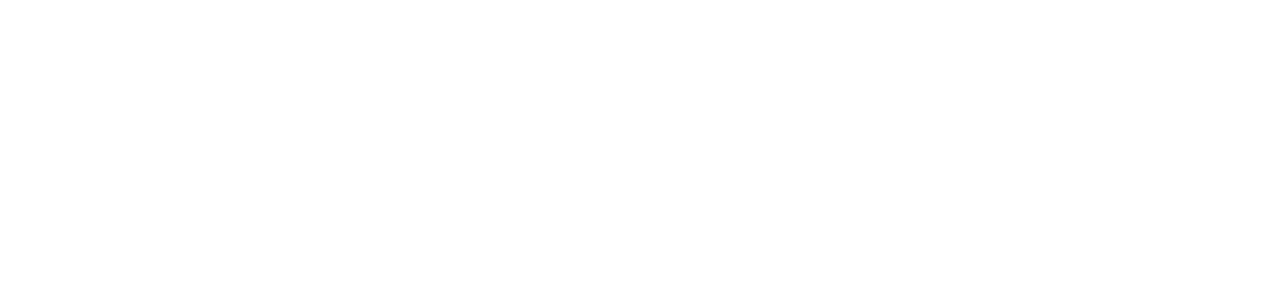
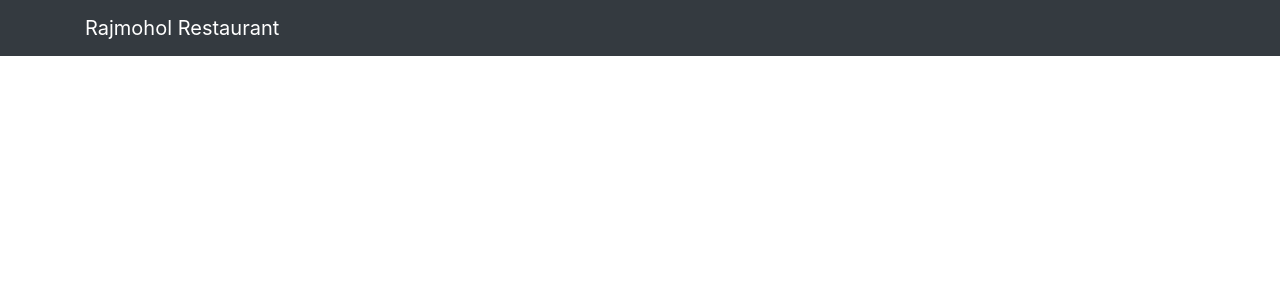
Before and after one commit to codersujon/Rajmohol, a React (Create React App) app: page / in a window 1280 px wide. Shown: the top 300 px of the page. Built offline with nearby package versions, Linux system fonts and the light colour scheme.

Commit message:
Navigation Create

```diff
--- a/src/Components/Header/Header.jsx
+++ b/src/Components/Header/Header.jsx
@@ -1,9 +1,10 @@
 import React from 'react';
+import Navigation from './Navigation';
 
 function Header(props) {
     return (
         <div>
-
+            <Navigation/>
         </div>
     );
 }
--- /dev/null
+++ b/src/Components/Header/Navigation.jsx
@@ -0,0 +1,16 @@
+import React from 'react';
+import { Navbar, NavbarBrand } from 'reactstrap';
+
+function Navigation(props) {
+    return (
+        <div>
+            <Navbar dark color="dark">
+                <div className="container">
+                    <NavbarBrand href="/">Rajmohol Restaurant</NavbarBrand>
+                </div>
+            </Navbar>
+        </div>
+    );
+}
+
+export default Navigation;
```
